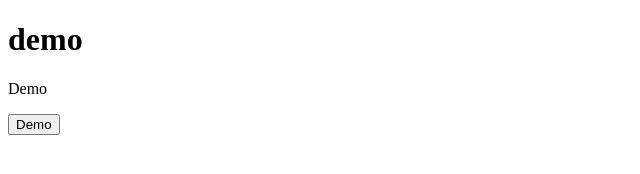
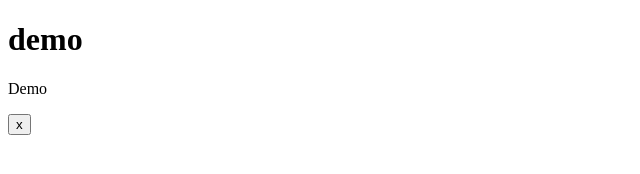
Before and after one commit to LulicBits/static, a plain HTML site: page index.html in a window 1280 px wide. Shown: the full height of the page, 0-640 px from the left. Drawn offline with Linux system fonts and the light colour scheme.

Commit message:
Update index.html

```diff
--- a/index.html
+++ b/index.html
@@ -2,7 +2,7 @@
 <html>
 <head>
 <meta charset="utf-8">
-<title>Wdnmd</title>
+<title>Test</title>
 <script>
 function displayDate(){
 	window.location.href='e_model_clock.html'
@@ -15,7 +15,7 @@ function displayDate(){
 <h1>demo</h1>
 <p id="demo">Demo</p>
 
-<button type="button" onclick="displayDate()">Demo</button>
+<button type="button" onclick="displayDate()">x</button>
 
 </body>
 </html>
```
